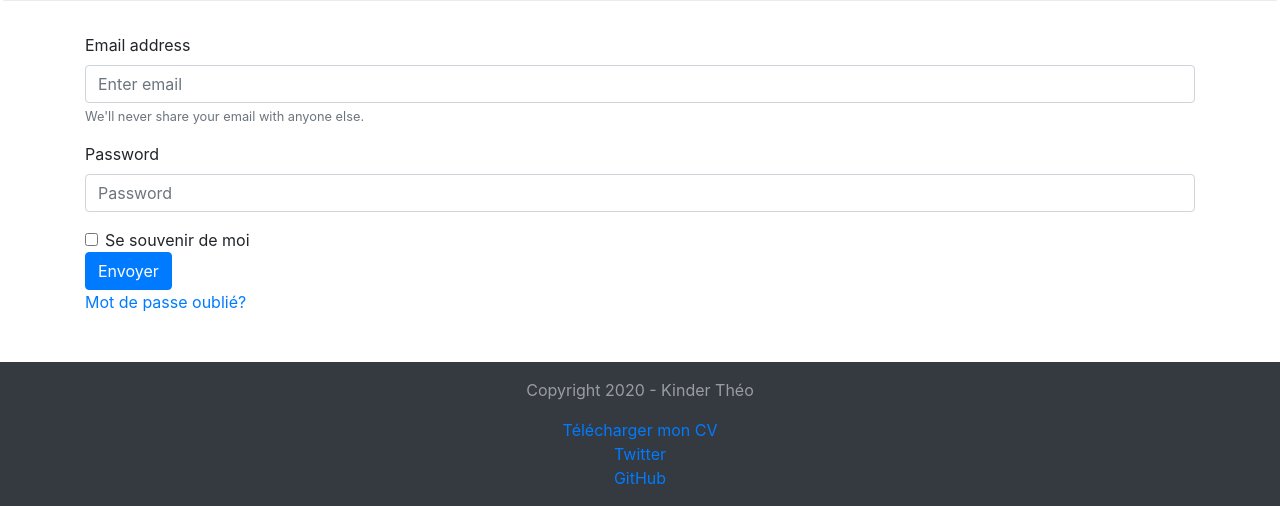
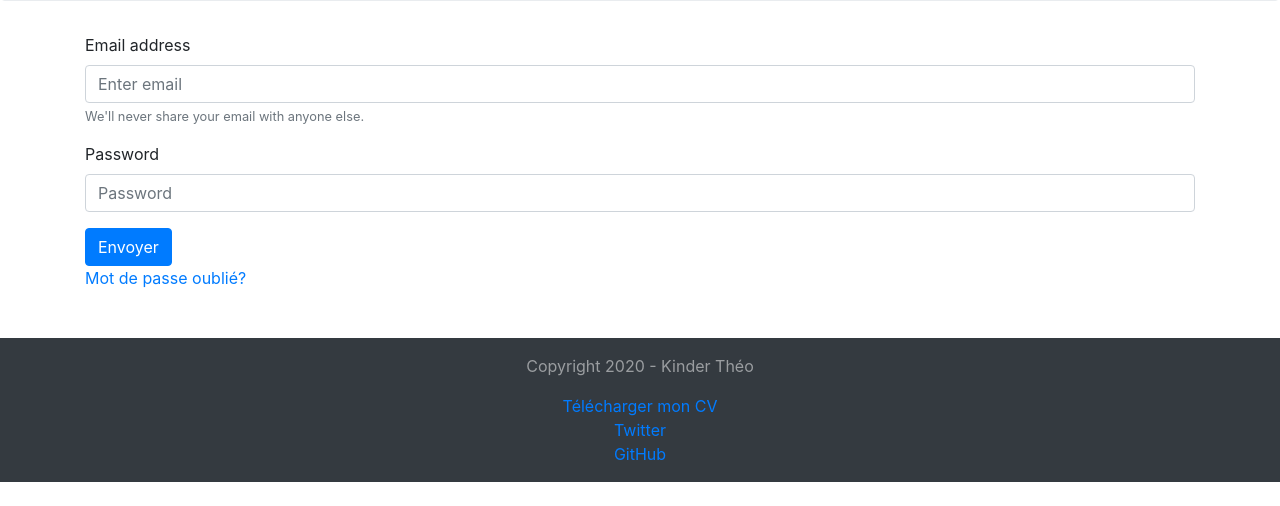
Before and after one commit to temimi94/Blog, a PHP site: template src/View/login/login.twig in a window 1280 px wide. Shown: the part 335-841 px from the top of the page. After the commit the page ends 817 px from the top, so only its background shows below. Run offline with PHP 8.4, Linux system fonts and the light colour scheme; the template is opened without the code that fills it, so the values that code supplies are empty; some libraries are stand-ins or nearby versions.

Commit message:
delete remember me

```diff
--- a/src/View/login/login.twig
+++ b/src/View/login/login.twig
@@ -11,10 +11,6 @@
             <label for="passwrd">Password</label>
             <input type="password" name="password" class="form-control" id="passwrd" placeholder="Password">
         </div>
-        <div class="form-check">
-            <input type="checkbox" name="remember_me" class="form-check-input" id="exampleCheck1">
-            <label class="form-check-label" for="exampleCheck1">Se souvenir de moi</label>
-        </div>
         <button type="submit" class="btn btn-primary">Envoyer</button>
     </form>
 
```
